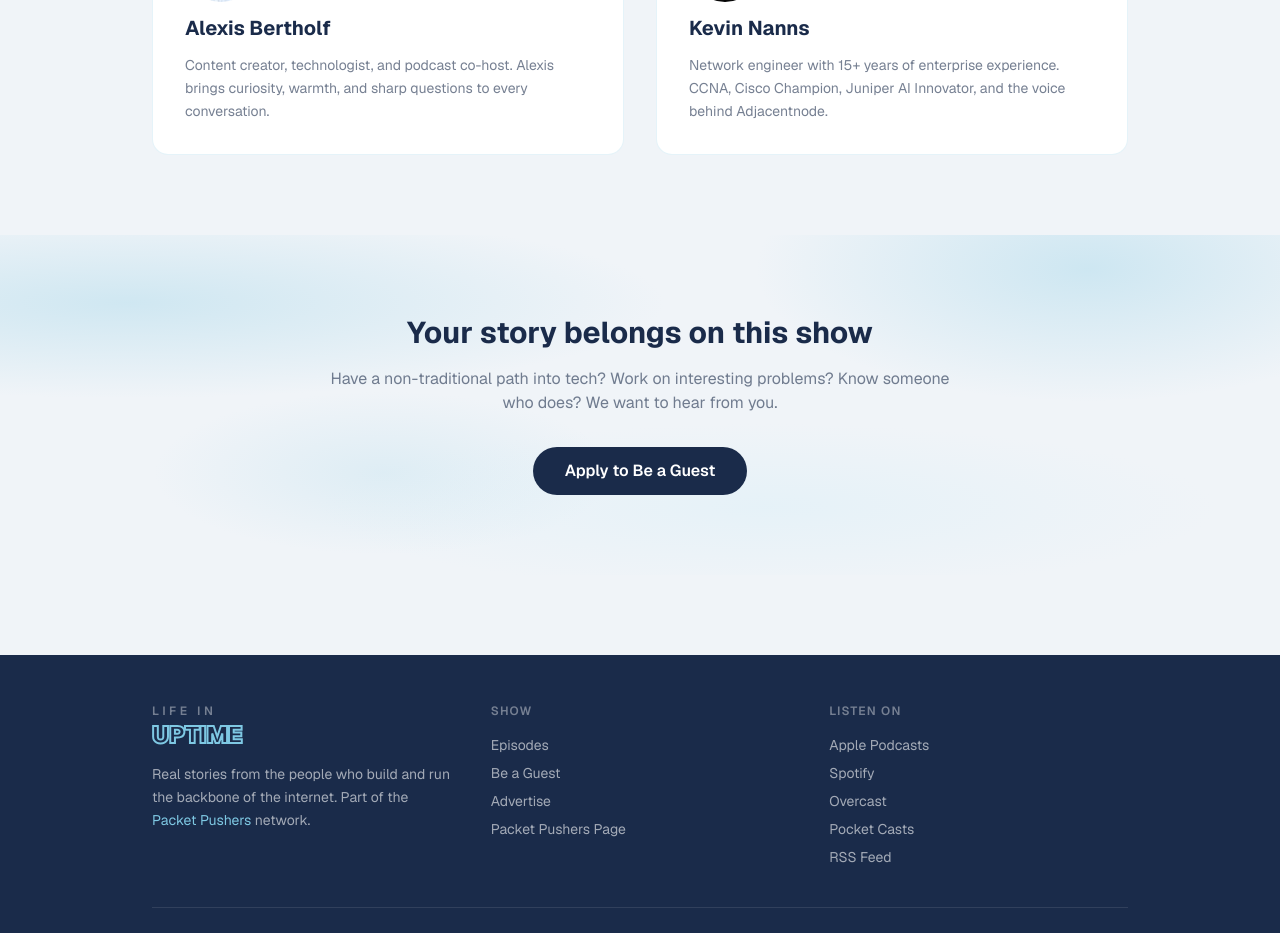
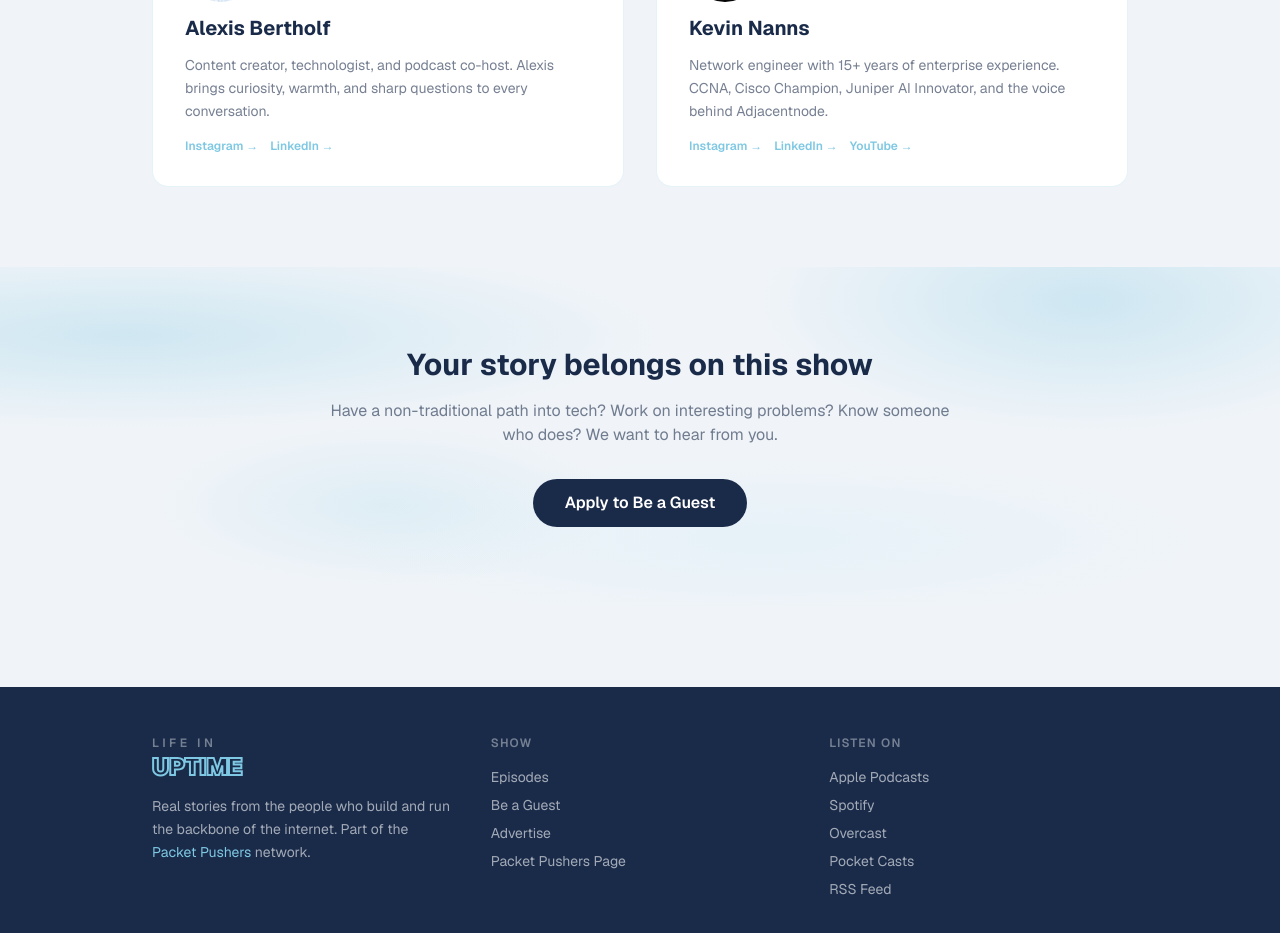
Before and after one commit to adjacentnode/life-in-uptime, a Next.js app: page / in a window 1280 px wide. Shown: the part 1840-2773 px from the top of the page. Built offline with nearby package versions, Linux system fonts and the light colour scheme; no server answers.

Commit message:
feat: add social links to host cards

```diff
--- a/app/page.tsx
+++ b/app/page.tsx
@@ -6,11 +6,20 @@
     name: "Alexis Bertholf",
     photo: "/alexis-bertholf.jpg",
     bio: "Content creator, technologist, and podcast co-host. Alexis brings curiosity, warmth, and sharp questions to every conversation.",
+    links: [
+      { label: "Instagram", href: "https://www.instagram.com/digital.byte_/" },
+      { label: "LinkedIn", href: "https://www.linkedin.com/in/alexisbertholf" },
+    ],
   },
   {
     name: "Kevin Nanns",
     photo: "/kevin-nanns.jpg",
     bio: "Network engineer with 15+ years of enterprise experience. CCNA, Cisco Champion, Juniper AI Innovator, and the voice behind Adjacentnode.",
+    links: [
+      { label: "Instagram", href: "https://www.instagram.com/adjacentnode" },
+      { label: "LinkedIn", href: "https://www.linkedin.com/in/kevinnanns" },
+      { label: "YouTube", href: "https://www.youtube.com/@adjacentnode" },
+    ],
   },
 ];
 import { getEpisodes, formatDate } from "@/lib/episodes";
@@ -268,6 +277,19 @@
               />
               <h3 className="text-xl font-bold text-navy">{host.name}</h3>
               <p className="text-navy/60 text-sm leading-relaxed">{host.bio}</p>
+              <div className="flex gap-3 mt-1">
+                {host.links.map((l) => (
+                  <a
+                    key={l.href}
+                    href={l.href}
+                    target="_blank"
+                    rel="noopener noreferrer"
+                    className="text-xs font-semibold text-sky-blue-mid hover:text-navy transition-colors"
+                  >
+                    {l.label} →
+                  </a>
+                ))}
+              </div>
             </div>
           ))}
         </div>
```
